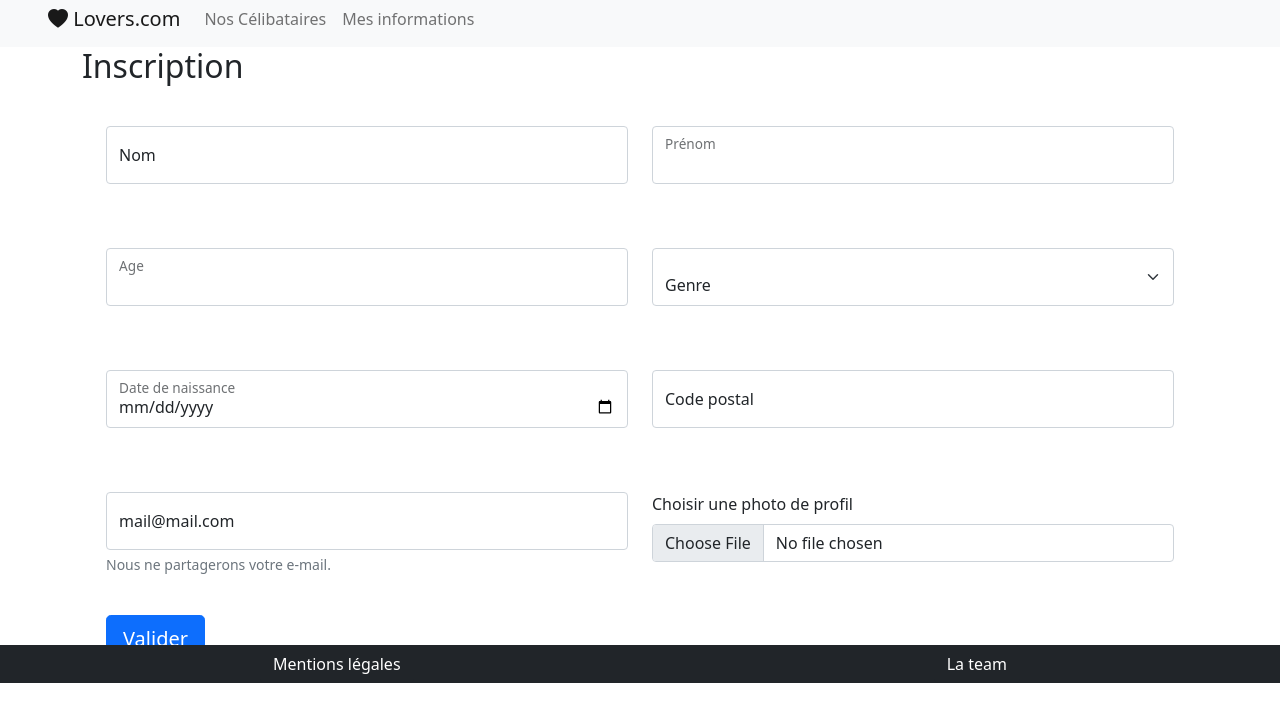
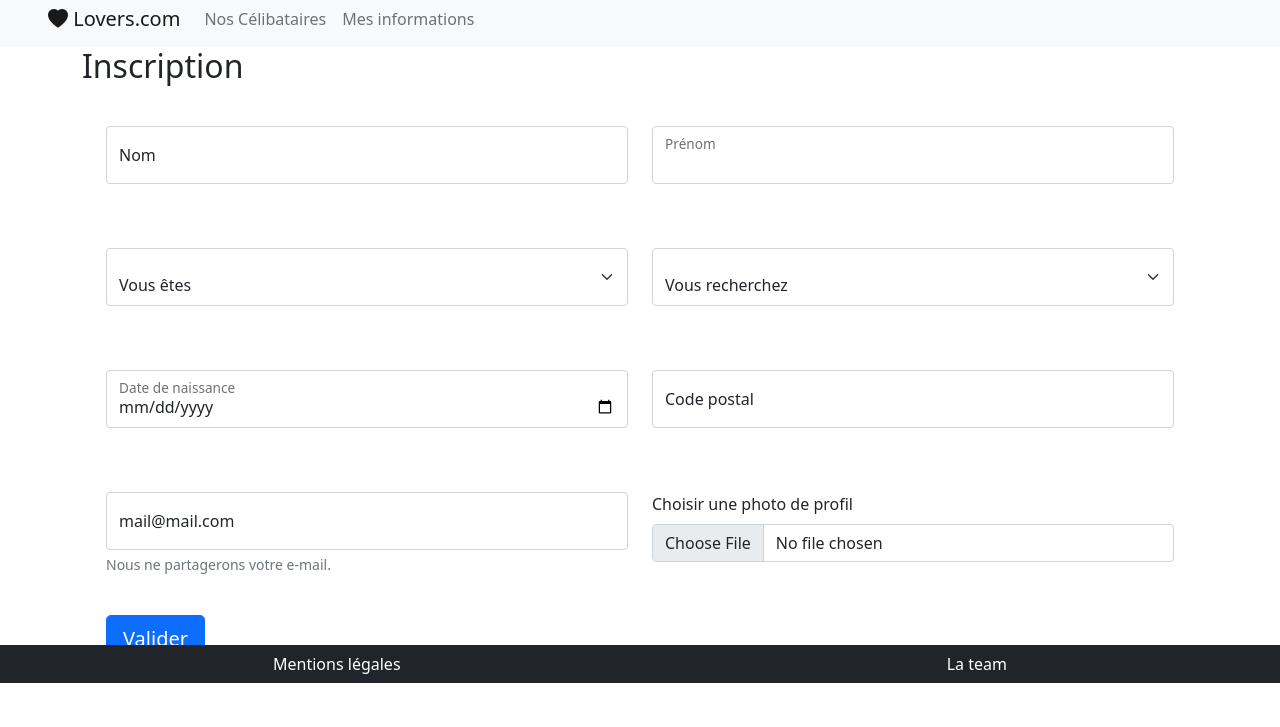
Before and after one commit to Pwcca92/lovers.com, a PHP site: page / in a window 1280 px wide. Shown: the part 117-844 px from the top of the page. Run offline with PHP 8.4, Linux system fonts and the light colour scheme; some libraries are stand-ins or nearby versions.

Commit message:
modif form

```diff
--- a/index.php
+++ b/index.php
@@ -11,13 +11,13 @@
 
             <div class="col-lg-6 col-sm-12 py-2">
                 <div class="form-floating">
-                    <input type="text" name="nom" class="form-control" id="inputname" placeholder="" value="">
+                    <input type="text" name="lastname" class="form-control" id="inputname" placeholder="" value="">
                     <label for="floatingInputGrid">Nom</label>
                 </div>
             </div>
             <div class="col-lg-6 col-sm-12 py-2">
                 <div class="form-floating">
-                    <input type="text" name="prenom" class="form-control" id="inputfname" value="">
+                    <input type="text" name="firstname" class="form-control" id="inputfname" value="">
                     <label for="floatingSelectGrid">Prénom</label>
                 </div>
             </div>
@@ -25,16 +25,19 @@
         <div class="row p-4">
             <div class="col-lg-6 col-sm-12 py-2">
                 <div class="form-floating">
-                    <input type="text" name="age" class="form-control" id="inputage" value="">
-                    <label for="floatingSelectGrid">Age</label>
+                    <select class="form-select" type="text" name="gender1" aria-label="Default select example" value="">
+                        <option selected>Vous êtes</option>
+                        <option value="1">Homme</option>
+                        <option value="2">Femme</option>
+                    </select>
                 </div>
             </div>
             <div class="col-lg-6 col-sm-12 py-2">
                 <div class="form-floating">
-                    <select class="form-select" type="text" name="genre" aria-label="Default select example" value="">
-                        <option selected>Genre</option>
+                    <select class="form-select" type="text" name="gender2" aria-label="Default select example" value="">
+                        <option selected>Vous recherchez</option>
                         <option value="1">Homme</option>
-                        <option value="2">Famme</option>
+                        <option value="2">Femme</option>
                     </select>
                 </div>
             </div>
@@ -42,13 +45,13 @@
         <div class="row p-4">
             <div class="col-lg-6 col-sm-12 py-2">
                 <div class="form-floating">
-                    <input type="date" name="date" class="form-control" id="inputdate" value="">
+                    <input type="date" name="age" class="form-control" id="inputdate" value="">
                     <label for="floatingSelectGrid">Date de naissance</label>
                 </div>
             </div>
             <div class="col-lg-6 col-sm-12 py-2">
                 <div class="form-floating">
-                    <input type="text" name="code" class="form-control" id="inputpostal" placeholder="" value="">
+                    <input type="text" name="zipcode" class="form-control" id="inputpostal" placeholder="" value="">
                     <label for="floatingInputGrid">Code postal</label>
                 </div>
             </div>
@@ -65,7 +68,7 @@
                 <div class="form-floating">
                     <div>
                         <label for="formFile" class="form-label">Choisir une photo de profil</label>
-                        <input class="form-control" type="file" name="photo" id="formFile">
+                        <input class="form-control" type="file" name="picture" id="formFile">
                     </div>
                 </div>
             </div>
```
